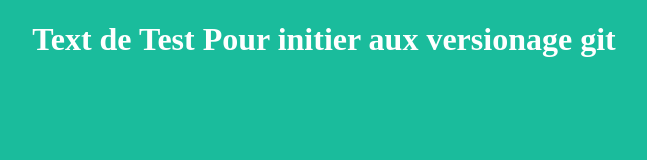
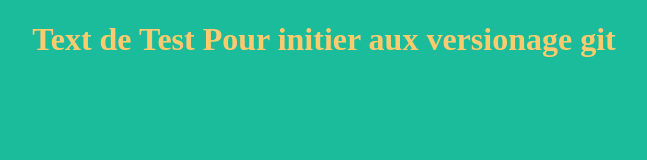
Before and after one commit to MohamedYounsi/projet-test, a plain HTML site: page index.html in a window 1280 px wide. Shown: the whole page, without its empty margins (316-963 px from the left). Drawn offline with Linux system fonts and the light colour scheme.

Commit message:
modification de la couleur de text

```diff
--- a/index.html
+++ b/index.html
@@ -4,7 +4,7 @@
 	<title>first page with git </title>
 </head>
 <body style="background-color: #1abc9c">
-<h1 style="text-align:center;color:#FFFFFF">Text de Test Pour initier aux versionage git </h1>
+<h1 style="text-align:center;color:#fdcb6e">Text de Test Pour initier aux versionage git </h1>
 
 
 
```
